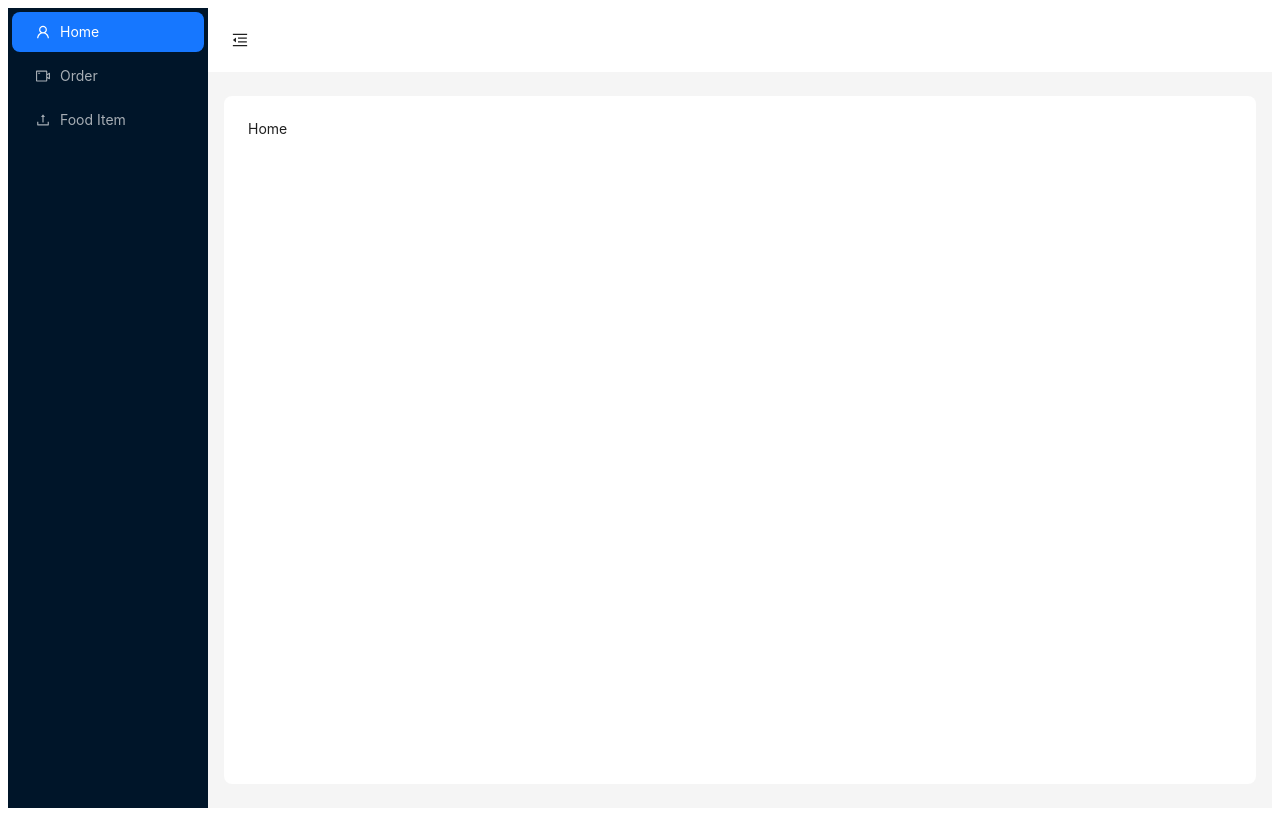
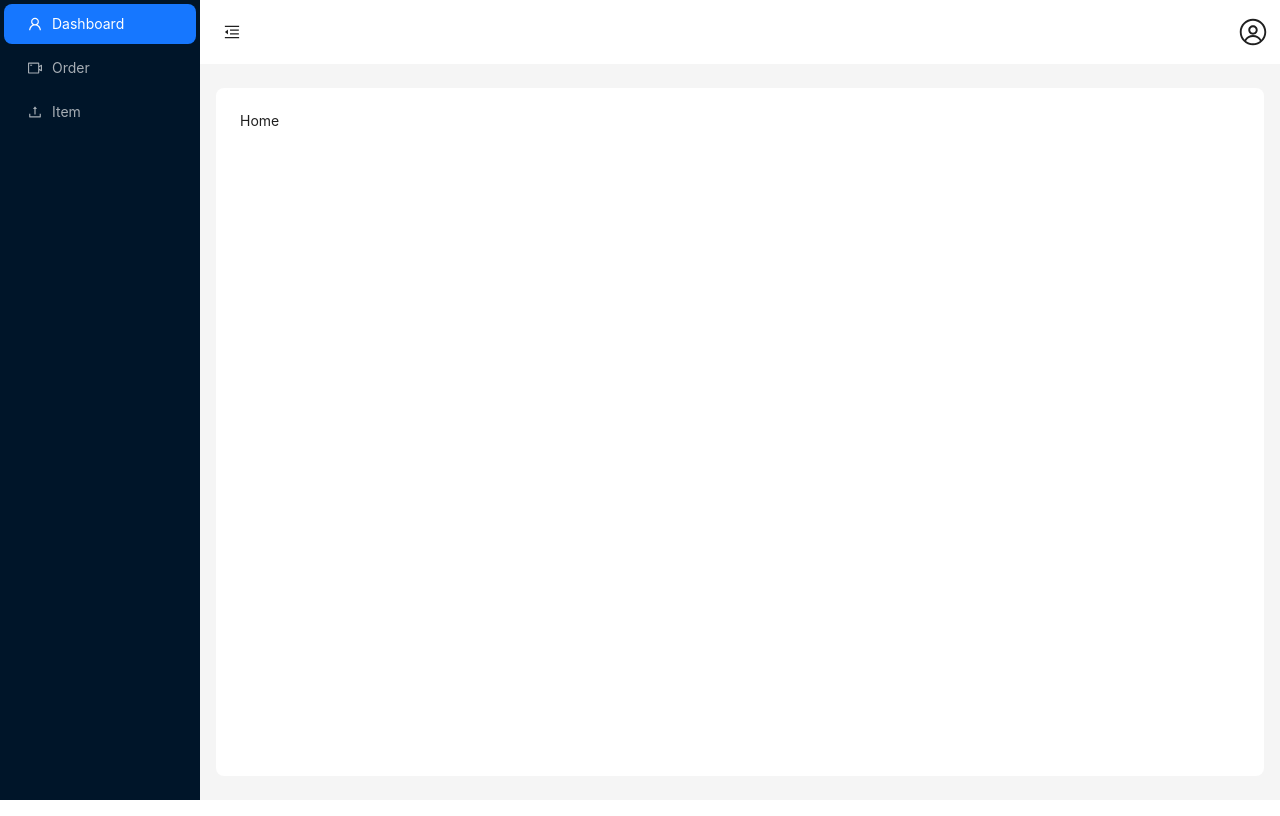
Before and after one commit to SyedMuhammadIzaan/FoodDeliveryApp, a React (Vite) app: page /admin in a window 1280 px wide. Built offline with nearby package versions, Linux system fonts and the light colour scheme.

Commit message:
close all console

```diff
--- a/src/admin/layout/AdminLayout.jsx
+++ b/src/admin/layout/AdminLayout.jsx
@@ -1,4 +1,4 @@
-import React, { useState } from "react";
+import { useState } from "react";
 import {
 	MenuFoldOutlined,
 	MenuUnfoldOutlined,
@@ -6,6 +6,7 @@ import {
 	UserOutlined,
 	VideoCameraOutlined,
 } from "@ant-design/icons";
+import { RxAvatar } from "react-icons/rx";
 import { Button, Layout, Menu, theme } from "antd";
 import { Outlet } from "react-router-dom";
 const { Header, Sider, Content } = Layout;
@@ -16,8 +17,8 @@ const AdminLayout = () => {
 		token: { colorBgContainer, borderRadiusLG },
 	} = theme.useToken();
 	return (
-		<div>
-			<Layout style={{width:"100",height:"100vh"}}>
+		<>
+			<Layout style={{ width: "100", height: "100vh" }}>
 				<Sider trigger={null} collapsible collapsed={collapsed}>
 					<div className="demo-logo-vertical" />
 					<Menu
@@ -28,7 +29,7 @@ const AdminLayout = () => {
 							{
 								key: "1",
 								icon: <UserOutlined />,
-								label: "Home",
+								label: "Dashboard",
 							},
 							{
 								key: "2",
@@ -38,13 +39,21 @@ const AdminLayout = () => {
 							{
 								key: "3",
 								icon: <UploadOutlined />,
-								label: "Food Item",
+								label: "Item",
 							},
 						]}
 					/>
 				</Sider>
 				<Layout>
-					<Header style={{ padding: 0, background: colorBgContainer }}>
+					<Header
+						style={{
+							padding: 0,
+							background: colorBgContainer,
+							display: "flex",
+							justifyContent: "space-between",
+							alignItems: "center",
+						}}
+					>
 						<Button
 							type="text"
 							icon={collapsed ? <MenuUnfoldOutlined /> : <MenuFoldOutlined />}
@@ -55,6 +64,7 @@ const AdminLayout = () => {
 								height: 64,
 							}}
 						/>
+						<RxAvatar style={{marginRight:"12px"}} id="avatar-icon" size={30} />
 					</Header>
 					<Content
 						style={{
@@ -69,7 +79,7 @@ const AdminLayout = () => {
 					</Content>
 				</Layout>
 			</Layout>
-		</div>
+		</>
 	);
 };
 
--- a/src/components/Navbar.jsx
+++ b/src/components/Navbar.jsx
@@ -3,8 +3,8 @@ import { NavLink, useNavigate } from "react-router-dom";
 import { IoSearchOutline } from "react-icons/io5";
 import { FaShoppingBasket } from "react-icons/fa";
 import { RxHamburgerMenu } from "react-icons/rx";
-import { RxCross2 } from "react-icons/rx";
-import { RxAvatar } from "react-icons/rx";
+import { RxCross2, RxAvatar } from "react-icons/rx";
+// import { RxAvatar } from "react-icons/rx";
 import ModalComp from "./Modal";
 import "../style/Navbar.scss";
 
@@ -20,8 +20,6 @@ const Navbar = () => {
 		}
 	}, [userInfo]);
 
-	// console.log("NamesFirst Char",nameFirstChar)
-	// console.log("User Info", userInfo);
 	const navigate = useNavigate();
 
 	const toggleMenu = () => {
--- a/src/index.css
+++ b/src/index.css
@@ -2,18 +2,21 @@
 	margin: 0px;
 	padding: 0px;
 	box-sizing: border-box;
-  scroll-behavior: smooth;
 }
 
 a {
-	font-weight: 500;
+  font-weight: 500;
 	color: black;
 	text-decoration: none;
 }
 a:hover {
-	color: #f86a6a;
+  color: #f86a6a;
 }
 
+body{
+  margin: 0;
+  scroll-behavior: smooth;
+}
 /* body {
 	margin: 0;
 	width: 100%;
```
